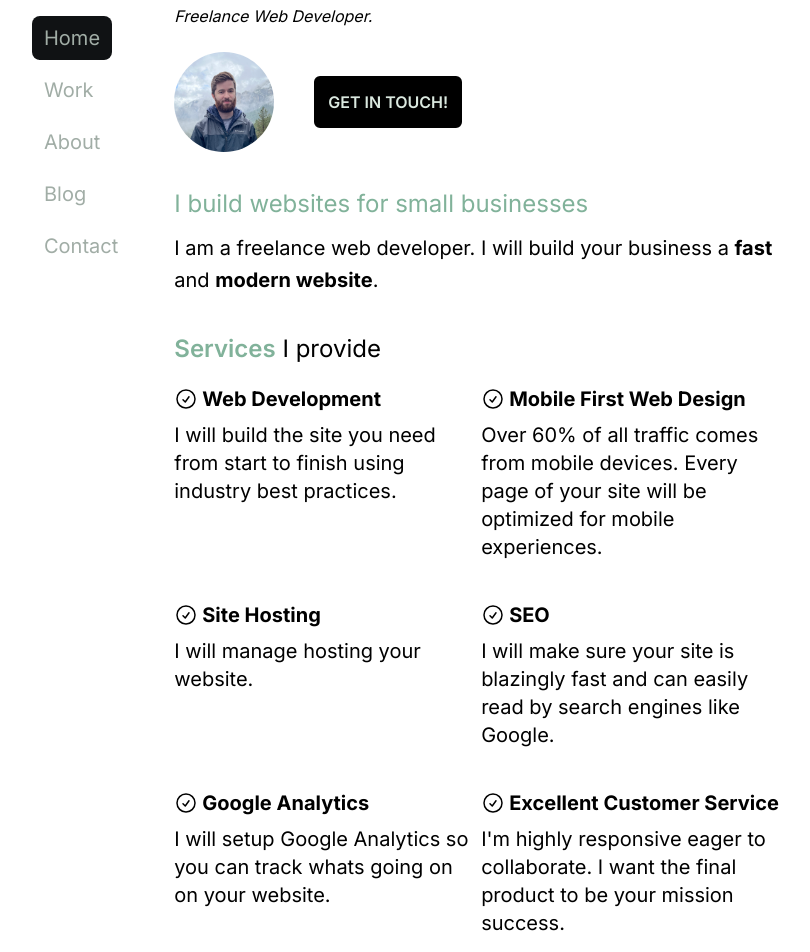
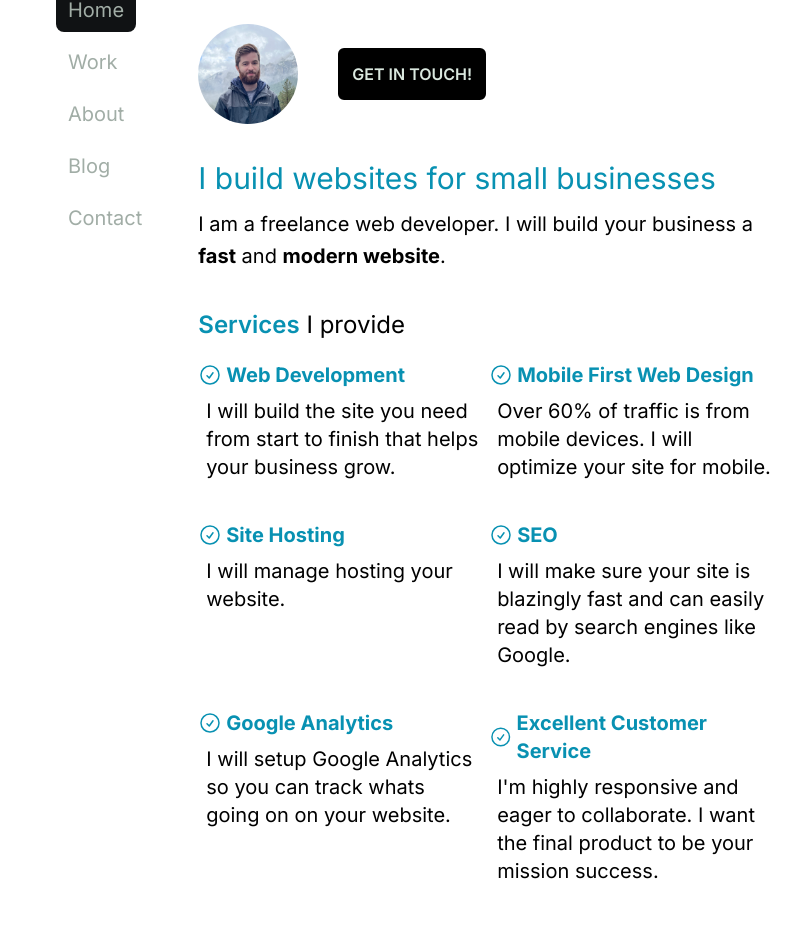
Before and after one commit to HunterHeston/personal-website, a Next.js app: page / in a window 1280 px wide. Shown: the part 196-1148 px from the top of the page, without its empty margins (216-1026 px from the left). Built offline with nearby package versions, Linux system fonts and the light colour scheme.

Commit message:
Change all accent colors to blue

```diff
--- a/components/contactForm.tsx
+++ b/components/contactForm.tsx
@@ -132,7 +132,7 @@ function SubmitButton({ formStatus }: SubmitButtonProps) {
 
   if (formStatus === ContactStatus.Success) {
     classNames =
-      "w-full p-4 mt-4 bg-background bg-accent text-darker rounded-md transition-all ";
+      "w-full p-4 mt-4 bg-background bg-accent dark:bg-darkAccent text-darker rounded-md transition-all ";
     text = "Sent!";
   }
 
--- a/components/emailSubscriberForm.tsx
+++ b/components/emailSubscriberForm.tsx
@@ -54,7 +54,7 @@ export default function EmailForm() {
         />
 
         <button
-          className="transition-all p-3 text-primary bg-background dark:bg-accent dark:text-background rounded-r-md hover:bg-darker hover:text-primary"
+          className="transition-all p-3 text-primary bg-background dark:bg-darkAccent dark:text-background rounded-r-md hover:bg-darker hover:text-primary"
           type="submit"
         >
           Subscribe
--- a/components/h1.tsx
+++ b/components/h1.tsx
@@ -6,7 +6,7 @@ type H1Props = {
 // H1 component returns an h1 element with a set of tailwind classes.
 export default function H1({ children }: H1Props) {
   return (
-    <h1 className="my-4 text-4xl font-semibold text-accent tracking-tight selection:bg-background">
+    <h1 className="my-4 text-4xl font-semibold text-accent dark:text-darkAccent tracking-tight selection:bg-background">
       {children}
     </h1>
   );
--- a/components/layout.tsx
+++ b/components/layout.tsx
@@ -16,7 +16,7 @@ export default function Layout({ children }: LayoutProps) {
         // the `calc` function here prevents the page from shifting when scroll bars appear and disappear
         // https://stackoverflow.com/a/30293718
         [
-          " min-h-screen px-4 py-7 flex flex-col justify-between sm:items-center sm:pl-[calc(100vw-100%)]",
+          " min-h-screen flex flex-col justify-between sm:items-center sm:pl-[calc(100vw-100%)]",
           inter.className,
         ].join(" ")
       }
@@ -30,7 +30,7 @@ export default function Layout({ children }: LayoutProps) {
       {/* column container */}
       <div
         id="application"
-        className="flex flex-col sm:flex-row sm:w-2/3 sm:max-w-3xl sm:pt-24"
+        className="flex flex-col sm:flex-row sm:w-2/3 sm:max-w-3xl sm:pt-24 px-4 py-7"
       >
         <Navigation />
         <main className="px-3 sm:ml-6 w-full" id="page-content">
--- a/pages/blog/[slug].tsx
+++ b/pages/blog/[slug].tsx
@@ -33,7 +33,7 @@ export default function BlogPost({ blog }: BlogProps) {
               <a
                 target="_blank"
                 rel="noopener noreferrer"
-                className="decoration-accent underline visited:text-accent "
+                className="decoration-accent underline visited:text-accent visited:dark:text-darkAccent "
                 {...props}
               />
             ),
@@ -72,7 +72,10 @@ export default function BlogPost({ blog }: BlogProps) {
             ),
             tbody: ({ node, ...props }) => <tbody {...props} />,
             tr: ({ node, ...props }) => (
-              <tr className="even:text-accent" {...props} />
+              <tr
+                className="even:text-accent even:dark:text-darkAccent"
+                {...props}
+              />
             ),
             th: ({ node, ...props }) => (
               <th className="p-3 text-start" {...props} />
--- a/pages/index.tsx
+++ b/pages/index.tsx
@@ -34,8 +34,8 @@ export default function Home() {
         </div>
       </section>
       <section>
-        <H2 className="text-accent mb-3">
-          I build websites for small businesses
+        <H2 className="text-3xl mb-3 text-accent dark:text-darkAccent">
+          I <span>build websites</span> for <span>small businesses</span>
         </H2>
         <P className="text-xl mt-0 mb-9">
           I am a freelance web developer. I will build your business a{" "}
@@ -43,58 +43,61 @@ export default function Home() {
           <span className="font-bold">modern website</span>.
         </P>
         <h3 className="text-2xl mb-5">
-          <span className="text-accent font-semibold">Services</span> I provide
+          <span className="text-accent dark:text-darkAccent font-semibold">
+            Services
+          </span>{" "}
+          I provide
         </h3>
         <ul className="w-full flex flex-wrap">
           <li className="mb-10 sm:w-1/2 w-full text-xl">
-            <h4 className="mb-2 font-bold flex items-center">
+            <h4 className="mb-2 font-bold flex items-center text-accent dark:text-darkAccent">
               <CheckIcon className="mr-1" /> Web Development
             </h4>
-            <p>
-              I will build the site you need from start to finish using industry
-              best practices.
+            <p className="sm:mx-2">
+              I will build the site you need from start to finish that helps
+              your business grow.
             </p>
           </li>
           <li className="mb-10 sm:w-1/2 w-full text-xl">
-            <h4 className="mb-2 font-bold flex items-center">
+            <h4 className="mb-2 font-bold flex items-center text-accent dark:text-darkAccent">
               <CheckIcon className="mr-1" /> Mobile First Web Design
             </h4>
-            <p>
-              Over 60% of all traffic comes from mobile devices. Every page of
-              your site will be optimized for mobile experiences.
+            <p className="sm:mx-2">
+              Over 60% of traffic is from mobile devices. I will optimize your
+              site for mobile.
             </p>
           </li>
           <li className="mb-10 sm:w-1/2 w-full text-xl">
-            <h4 className="mb-2 font-bold flex items-center">
+            <h4 className="mb-2 font-bold flex items-center text-accent dark:text-darkAccent">
               <CheckIcon className="mr-1" /> Site Hosting
             </h4>
-            <p>I will manage hosting your website.</p>
+            <p className="sm:mx-2">I will manage hosting your website.</p>
           </li>
           <li className="mb-10 sm:w-1/2 w-full text-xl">
-            <h4 className="mb-2 font-bold flex items-center">
+            <h4 className="mb-2 font-bold flex items-center text-accent dark:text-darkAccent">
               <CheckIcon className="mr-1" /> SEO
             </h4>
-            <p>
+            <p className="sm:mx-2">
               I will make sure your site is blazingly fast and can easily read
               by search engines like Google.
             </p>
           </li>
           <li className="mb-10 sm:w-1/2 w-full text-xl">
-            <h4 className="mb-2 font-bold flex items-center">
+            <h4 className="mb-2 font-bold flex items-center text-accent dark:text-darkAccent">
               <CheckIcon className="mr-1" /> Google Analytics
             </h4>
-            <p>
+            <p className="sm:mx-2">
               I will setup Google Analytics so you can track whats going on on
               your website.
             </p>
           </li>
           <li className="mb-10 sm:w-1/2 w-full text-xl">
-            <h4 className="mb-2 font-bold flex items-center">
+            <h4 className="mb-2 font-bold flex items-center text-accent dark:text-darkAccent">
               <CheckIcon className="mr-1" /> Excellent Customer Service
             </h4>
-            <p>
-              I&apos;m highly responsive eager to collaborate. I want the final
-              product to be your mission success.
+            <p className="sm:mx-2">
+              I&apos;m highly responsive and eager to collaborate. I want the
+              final product to be your mission success.
             </p>
           </li>
         </ul>
--- a/tailwind.config.js
+++ b/tailwind.config.js
@@ -16,7 +16,8 @@ module.exports = {
         darker: "#101214",
         primary: "#dae8df",
         primaryFaded: "#a1ada6",
-        accent: "#81b29a",
+        accent: "#0891b2",
+        darkAccent: "#22d3ee",
       },
     },
   },
```
